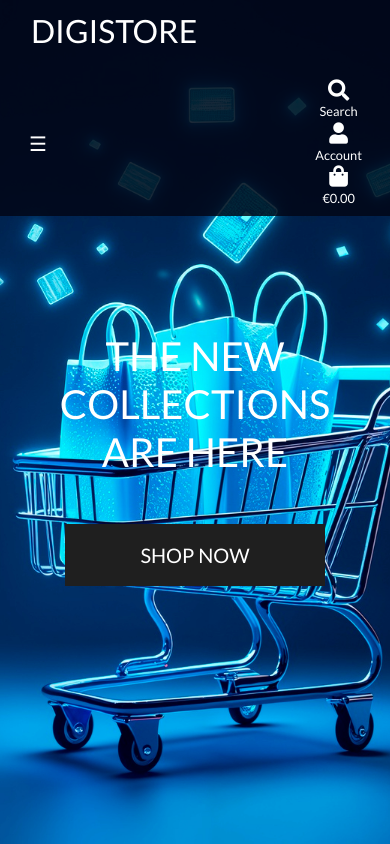
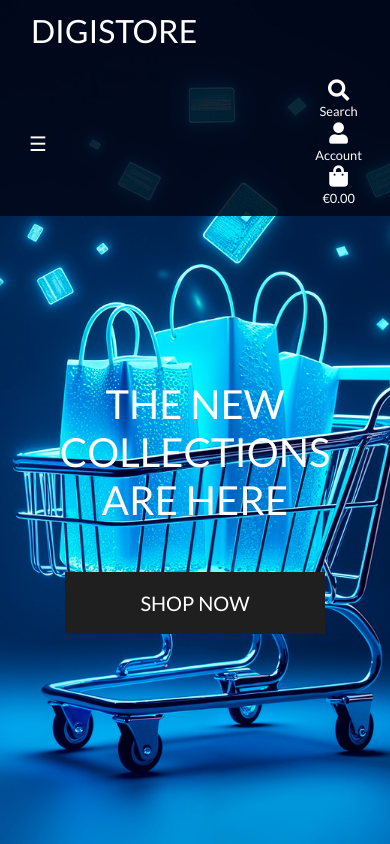
Before and after one commit to collinsevan/DigiStore-PP5, a Django app: page / in a window 390 px wide. Run offline with Django 3.2, Linux system fonts and the light colour scheme; some libraries are stand-ins or nearby versions.

Commit message:
Add product management page and homepage hero background class

```diff
--- a/marketing/templates/marketing/index.html
+++ b/marketing/templates/marketing/index.html
@@ -1,18 +1,7 @@
 {% extends "base.html" %}
 {% load static %}
 
-{% block body_class %}
-home-page
-{% endblock %}
-
-{% block page_header %}
-<!-- Header spacing -->
-<div class="container header-container">
-    <div class="row">
-        <div class="col"></div>
-    </div>
-</div>
-{% endblock %}
+{% block body_class %}hero-page{% endblock %}
 
 {% block content %}
 <!-- Hero section -->
--- a/static/css/base.css
+++ b/static/css/base.css
@@ -5,11 +5,16 @@ html {
 }
 
 body {
-  background: url("/media/home/hero.jpg") no-repeat center center fixed;
-  background-size: cover;
+  background: #fff;
   height: calc(100vh - 164px);
   color: #555;
   font-family: "Lato", sans-serif;
+}
+
+/* Hero background for homepage only */
+body.hero-page {
+  background: url("/media/home/hero.jpg") no-repeat center center fixed;
+  background-size: cover;
 }
 
 /* Page content background */
@@ -25,7 +30,7 @@ body {
 
 /* Header spacing */
 .header-container {
-  padding-top: 116px;
+  padding-top: 164px;
 }
 
 /* from Bulma */
@@ -291,14 +296,14 @@ header {
   }
 
   /* Home hero image positioning on smaller screens */
-  body.home-page {
+  body.hero-page {
     background-position: 70% top;
     background-attachment: scroll;
   }
 }
 
 @media (max-width: 480px) {
-  body.home-page {
+  body.hero-page {
     background-position: 78% top;
   }
 }
@@ -321,7 +326,7 @@ header {
   }
 
   .header-container {
-    padding-top: 116px;
+    padding-top: 164px;
   }
 }
 
--- a/templates/base.html
+++ b/templates/base.html
@@ -24,7 +24,7 @@
     {% block extra_css %}{% endblock %}
 </head>
 
-<body class="{% block body_class %}{% endblock %}">
+<body class="{% block body_class %}{% endblock %}"></body>
 
     <header class="container-fluid fixed-top-desktop-only text-inverse">
 
```
